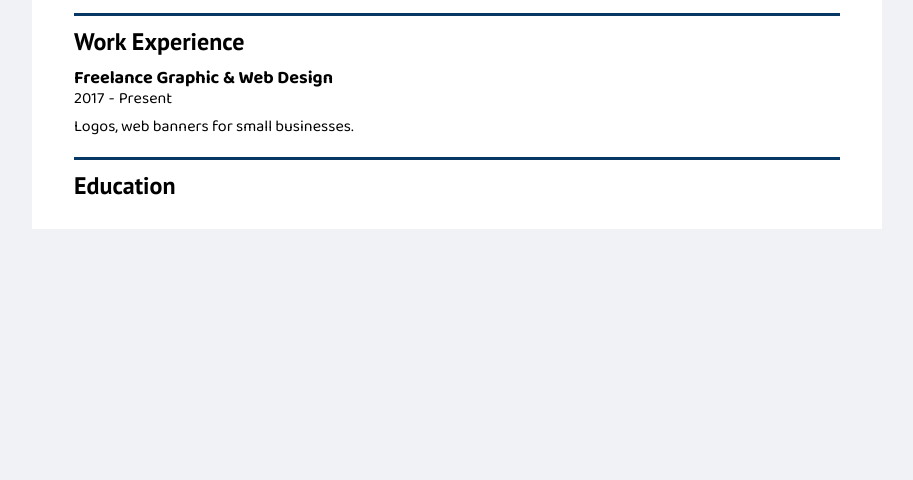
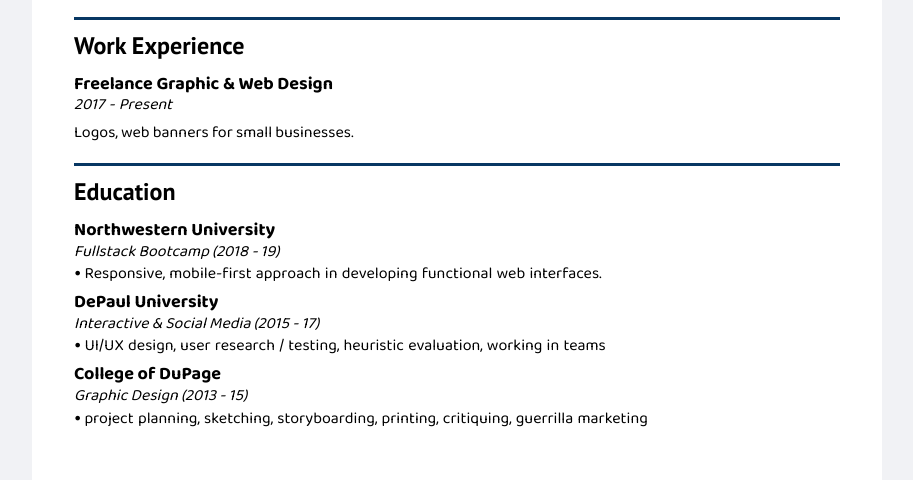
Before and after one commit to aalbareedi/resume-site, a plain HTML site: page index.html in a window 1280 px wide. Shown: the part 1751-2231 px from the top of the page, without its empty margins (183-1096 px from the left). Before the commit the page ends 1980 px from the top, so only its background shows below. Drawn offline with Linux system fonts and the light colour scheme; a web font is replaced by a local one.

Commit message:
layout backup

```diff
--- a/index.html
+++ b/index.html
@@ -161,7 +161,7 @@
           <div class="projectLink">github.com/aalbareedi/project</div>
         </div>
         <div class="projectBox">
-          <div class="projectTitle">Personal Portfolio Site</div>
+          <div class="projectTitle">Personal Portfolio</div>
           <div class="projectDescription">
             Result-producing landing page for a local clinic.
           </div>
@@ -173,12 +173,46 @@
       <div class="headings">Work Experience</div>
       <div class="exp">
         <div class="projectTitle">Freelance Graphic & Web Design</div>
-        <div class="projectDescription">2017 - Present</div>
+        <div class="expDescription">2017 - Present</div>
         <div class="expText">Logos, web banners for small businesses.</div>
       </div>
 
       <div class="headings">Education</div>
-      <div class="edu"></div>
+      <div class="edu">
+        <div class="school">
+          <div class="projectTitle">Northwestern University</div>
+          <div class="eduCourse">Fullstack Bootcamp (2018 - 19)</div>
+          <div class="skillInfo">
+            <div class="skillPoint">•</div>
+            <div class="skillText">
+              Responsive, mobile-first approach in developing functional web
+              interfaces.
+            </div>
+          </div>
+        </div>
+        <div class="school">
+          <div class="projectTitle">DePaul University</div>
+          <div class="eduCourse">Interactive & Social Media (2015 - 17)</div>
+          <div class="skillInfo">
+            <div class="skillPoint">•</div>
+            <div class="skillText">
+              UI/UX design, user research / testing, heuristic evaluation,
+              working in teams
+            </div>
+          </div>
+        </div>
+        <div class="school">
+          <div class="projectTitle">College of DuPage</div>
+          <div class="eduCourse">Graphic Design (2013 - 15)</div>
+          <div class="skillInfo">
+            <div class="skillPoint">•</div>
+            <div class="skillText">
+              project planning, sketching, storyboarding, printing, critiquing,
+              guerrilla marketing
+            </div>
+          </div>
+        </div>
+      </div>
     </main>
   </body>
 </html>
--- a/style.scss
+++ b/style.scss
@@ -91,10 +91,15 @@ body {
 }
 .skills,
 .projects,
-.exp {
+.exp,
+.edu {
   margin-bottom: 20px;
   // font-family: "Baloo Da 2", cursive;
-  margin-top: 14px;
+  margin-top: 16px;
+}
+.expDescription {
+  word-spacing: 1px;
+  font-style: italic;
 }
 .projectBox {
   margin-bottom: 14px;
@@ -132,3 +137,11 @@ body {
 .expText {
   margin-top: 10px;
 }
+.school {
+  margin-bottom: 8px;
+}
+.eduCourse {
+  font-style: italic;
+  margin-top: 1px;
+  margin-bottom: 2px;
+}
```
Also changed, not shown: style.css, 1 other file.
